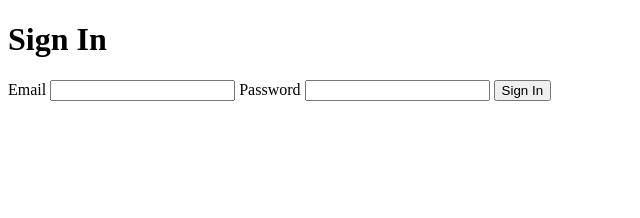
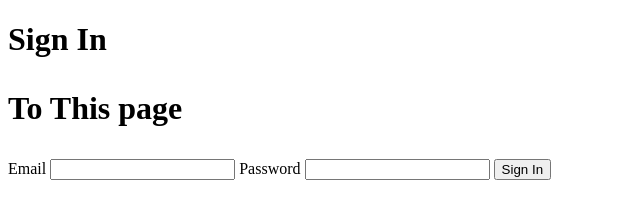
Before and after one commit to Chathugit12/test, a plain HTML site: page index.html in a window 1280 px wide. Shown: the whole page, without its empty margins (0-640 px from the left). Drawn offline with Linux system fonts and the light colour scheme.

Commit message:
update title

```diff
--- a/index.html
+++ b/index.html
@@ -8,7 +8,7 @@
 </head>
 
 <body>
-    <h1>Sign In</h1>
+    <h1>Sign In <p>To This page</p></h1>
 
     <label>Email</label>
     <input type="email">
```
